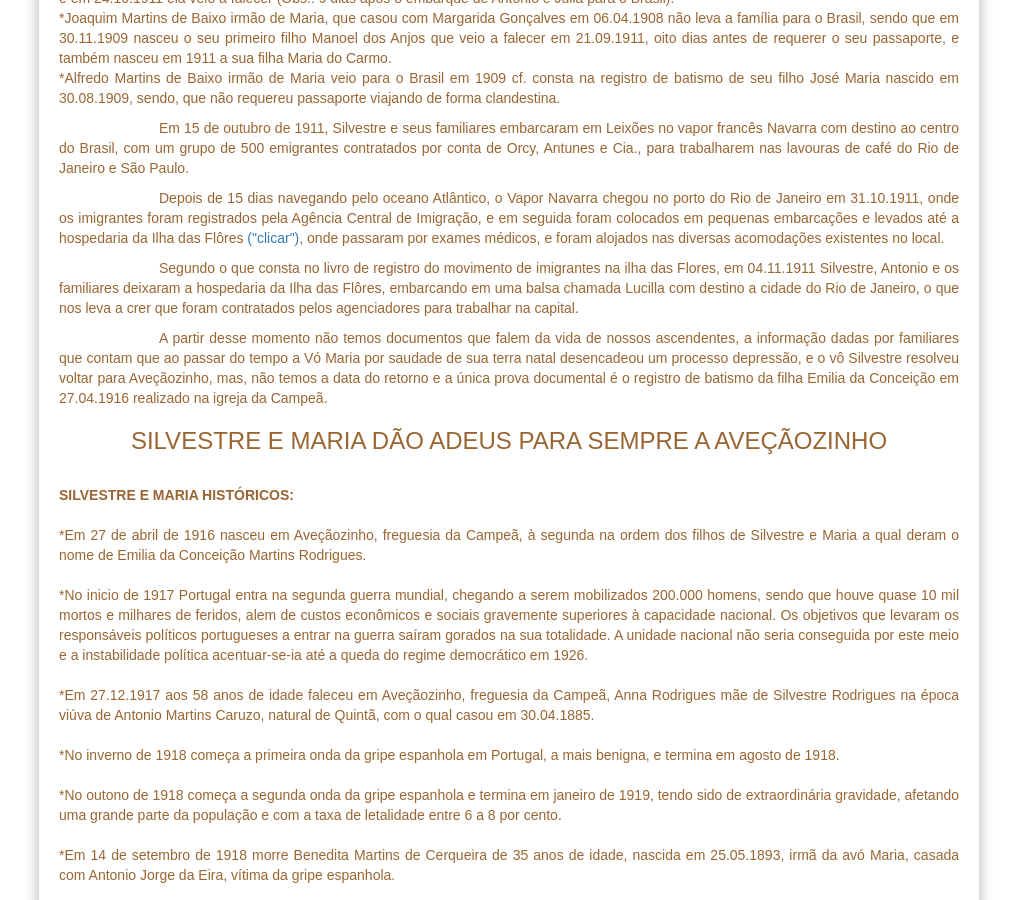
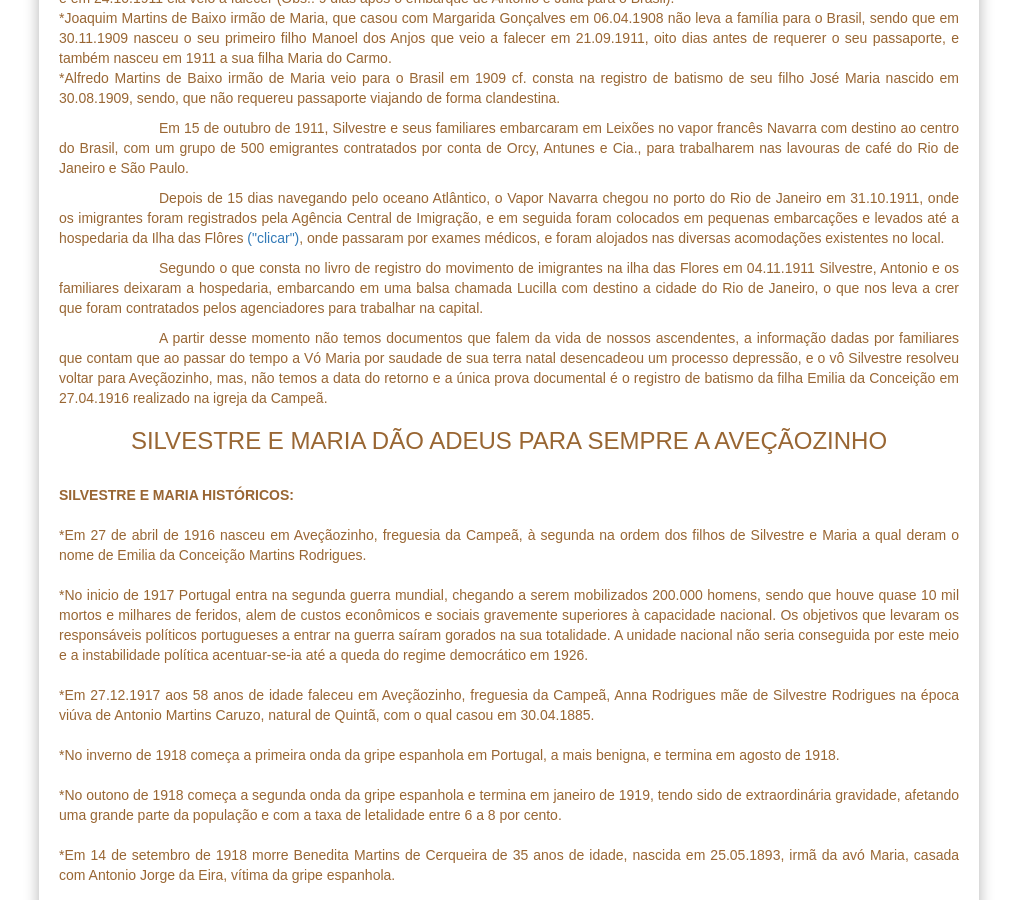
Before and after one commit to claudiovargas1955/claudiovargas1955.github.io, a Jekyll site: the page built from _pages/historia-de-silvestre.html, in a window 1280 px wide and 900 px high, scrolled down 8452 px. Shown: the whole window, without its empty margins (131-1148 px from the left). Built offline with Jekyll 4.4.1, drawn with Linux system fonts in a browser that asks for light colours; some web fonts are replaced.

Commit message:
Update historia-de-silvestre.html

```diff
--- a/_pages/historia-de-silvestre.html
+++ b/_pages/historia-de-silvestre.html
@@ -457,9 +457,9 @@ de café do Rio de Janeiro e São Paulo.<br/>
 31.10.1911, onde os imigrantes foram registrados pela Agência Central de Imigração, e em seguida foram colocados em pequenas embarcações
 e levados até a hospedaria da Ilha das Flôres <a href="http://www.hospedariailhadasflores.com.br/#" target="_blank";>("clicar")</a>,
 onde passaram por exames médicos, e foram alojados nas diversas acomodações existentes no local.
-<p style="text-indent:100px";/>Segundo o que consta no livro de registro do movimento de imigrantes na ilha das Flores, em 04.11.1911
-Silvestre, Antonio e os familiares deixaram a hospedaria da Ilha das Flôres, embarcando em uma balsa chamada Lucilla com destino a
-cidade do Rio de Janeiro, o que nos leva a crer que foram contratados pelos agenciadores para trabalhar na capital.
+<p style="text-indent:100px";/>Segundo o que consta no livro de registro do movimento de imigrantes na ilha das Flores em 04.11.1911
+Silvestre, Antonio e os familiares deixaram a hospedaria, embarcando em uma balsa chamada Lucilla com destino a cidade do Rio de
+Janeiro, o que nos leva a crer que foram contratados pelos agenciadores para trabalhar na capital.
 <p style="text-indent:100px";/>A partir desse momento não temos documentos que falem da vida de nossos ascendentes, a informação
 dadas por familiares que contam que ao passar do tempo a Vó Maria por saudade de sua terra natal desencadeou um processo depressão, e o
 vô Silvestre resolveu voltar para Aveçãozinho, mas, não temos a data do retorno e a única prova documental é o registro de batismo da
```
